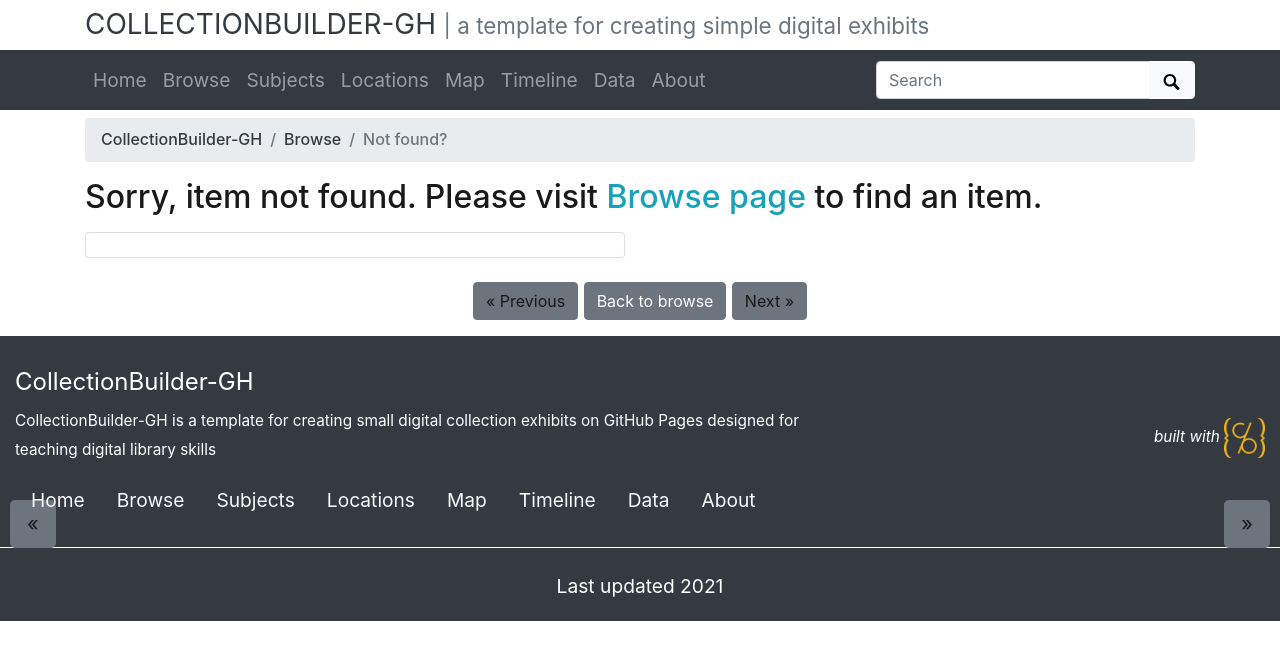
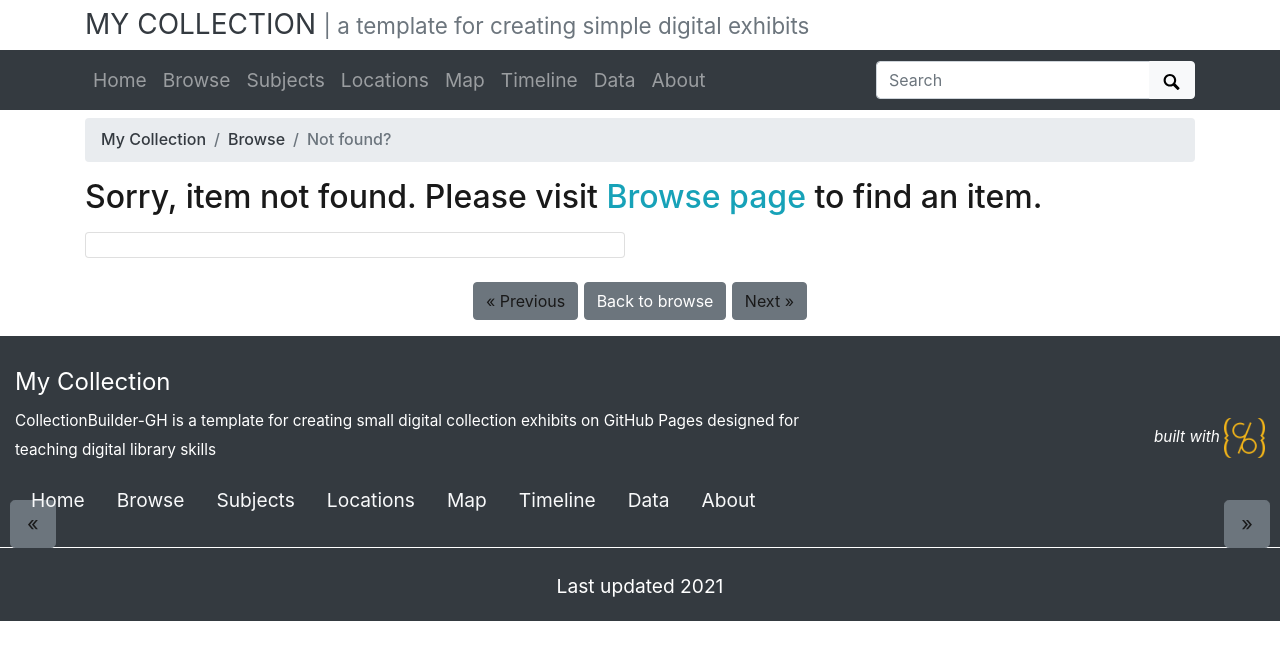
Before and after one commit to owikle/mycollection, a Jekyll site: the page built from pages/item.md, in a window 1280 px wide. Shown: the top 660 px of the page. Built offline with Jekyll 4.4.1, drawn with Linux system fonts in a browser that asks for light colours.

Commit message:
update config.yml

```diff
--- a/_config.yml
+++ b/_config.yml
@@ -8,30 +8,30 @@
 # URL VARIABLES
 #
 # url is your gh-pages base, following the pattern: username.github.io
-url: https://collectionbuilder.github.io
+url: https://owikle.github.io
 # baseurl is your github repository's name prefixed with a /
-baseurl: /collectionbuilder-gh
+baseurl: /mycollection
 # location of code, the full url to your github repository
-source-code: https://github.com/CollectionBuilder/collectionbuilder-gh
+source-code: https://github.com/owikle/mycollection
 
 ##########
 # SITE SETTINGS
 #
 # title of site appears in banner
-title: CollectionBuilder-GH
+title: My Collection
 # tagline, a short phrase that will appear throughout the site in the top banner
 tagline: a template for creating simple digital exhibits
 # description appears in meta tags and other locations
 # this description might appear in search result lists, keep around 160 characters max
 description: "CollectionBuilder-GH is a template for creating small digital collection exhibits on GitHub Pages designed for teaching digital library skills"
 # creator of the digital collection, to appear in meta tags; we typically use our GitHub usernames but feel free to just use your name
-author: CollectionBuilder
+author: owikle
 
 ##########
 # COLLECTION SETTINGS
 #
 # choose metadata: this is the name of the csv file in your _data directory that describes the objects in your collection
-metadata: demo-metadata
+metadata: psychiana
 
 ##########
 # GOOGLE SERVICES [optional!]
```
